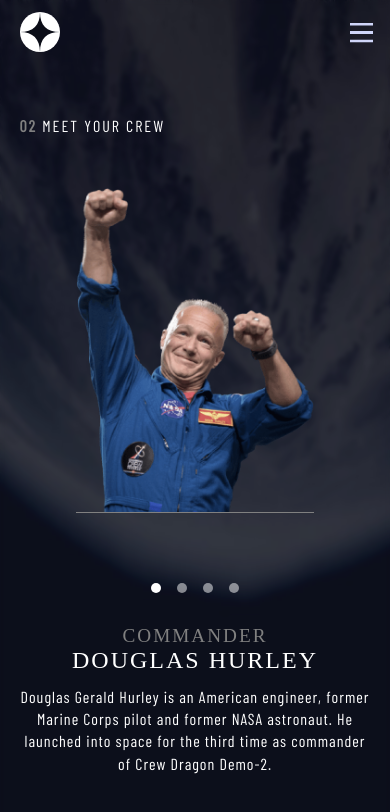
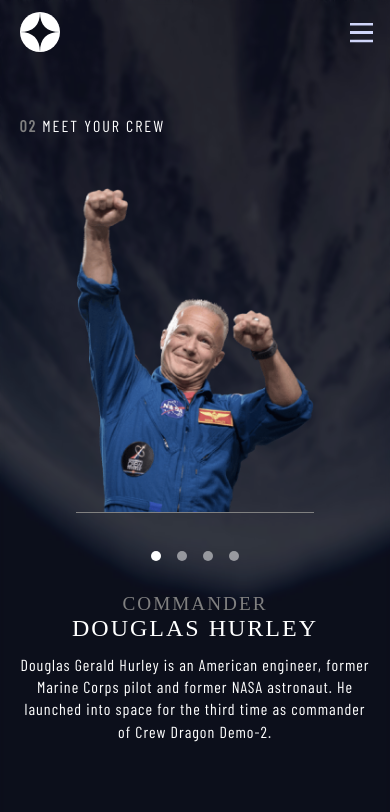
Before and after one commit to huongw/space-tourism, a React (Create React App) app: page /crew in a window 390 px wide. Shown: the top 812 px of the page. Built offline with nearby package versions, Linux system fonts and the light colour scheme; a web font is replaced by a local one.

Commit message:
remove min height in 500px media query and margin top

```diff
--- a/src/components/Crew/Crew.css
+++ b/src/components/Crew/Crew.css
@@ -110,9 +110,6 @@
 }
 
 @media only screen and (max-width: 500px) {
-  .crew {
-    min-height: auto;
-  }
   .crew .content h2 {
     font-size: 1.5em;
   }
@@ -123,6 +120,10 @@
   .crew .content p {
     font-size: 1em;
     letter-spacing: 1px;
+  }
+
+  .crew .button-wrapper {
+    margin-top: 0;
   }
 
   .crew button {
```
